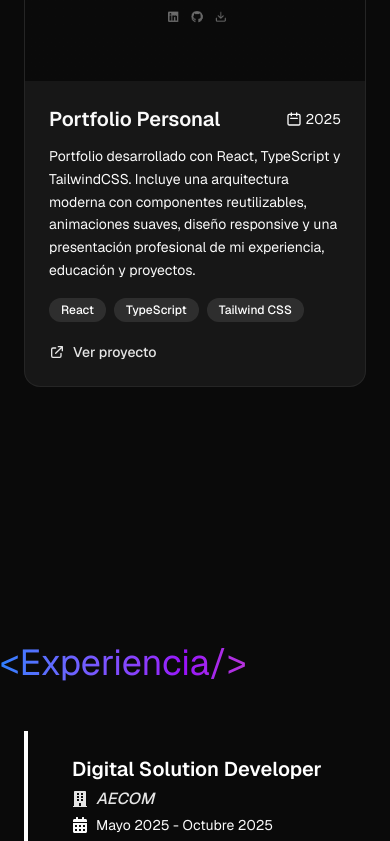
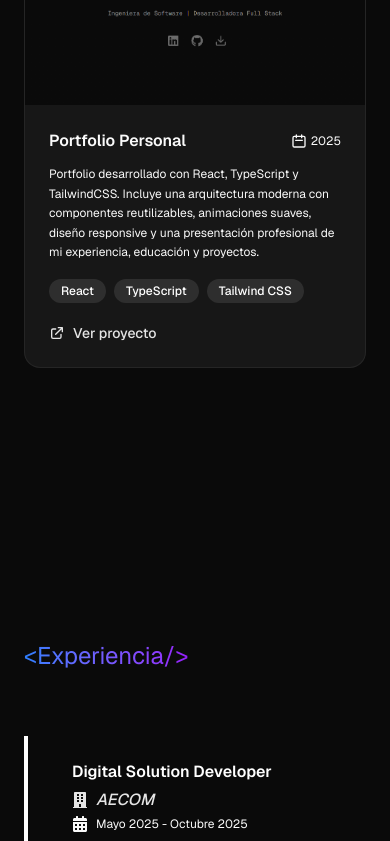
Before and after one commit to innakrasimirova95/ikrasimirova_portfolio, a Next.js app in the folder portfolio/: page / in a window 390 px wide. Shown: the part 1240-2081 px from the top of the page. Built offline with nearby package versions, Linux system fonts and the light colour scheme.

Commit message:
refactor: update styling and structure of various components for consistency and improved readability

```diff
--- a/portfolio/src/app/page.tsx
+++ b/portfolio/src/app/page.tsx
@@ -53,7 +53,7 @@ export default function Home() {
       { ref: experienciaRef, id: "experiencia" },
       { ref: educacionRef, id: "educacion" },
       { ref: tecnologiasRef, id: "tecnologias" },
-      { ref: contactoRef, id: "contacto" }, // Add new ref
+      { ref: contactoRef, id: "contacto" },
     ];
 
     const observerOptions = {
@@ -195,7 +195,7 @@ export default function Home() {
         <Experience ref={experienciaRef} />
         <EducationTimeline ref={educacionRef} />
         <TechIcons ref={tecnologiasRef} />
-        <ContactForm ref={contactoRef} /> {/* Add ContactForm */}
+        <ContactForm ref={contactoRef} />
       </main>
     </>
   );
--- a/portfolio/src/components/ContactForm.tsx
+++ b/portfolio/src/components/ContactForm.tsx
@@ -63,14 +63,9 @@ export const ContactForm = React.forwardRef<HTMLElement, ContactFormProps>(
         className={cn("scroll-mt-24 w-full", className)}
       >
         <div>
-          <SectionTitle className="text-3xl md:text-4xl mb-4">
+          <SectionTitle className="mb-4">
             &lt;Contacto/&gt;
           </SectionTitle>
-
-          <p className="text-sm md:text-base text-foreground mb-10 max-w-3xl">
-            Si quieres hablar sobre oportunidades, colaboración o simplemente
-            saludar, puedes enviarme un mensaje a través de este formulario.
-          </p>
 
           <div className="relative">
             <div className="pointer-events-none absolute inset-0 -z-10 rounded-[2rem] bg-gradient-to-br from-blue-500/20 via-purple-500/10 to-pink-500/20 blur-3xl" />
--- a/portfolio/src/components/EducationTimeline.tsx
+++ b/portfolio/src/components/EducationTimeline.tsx
@@ -38,7 +38,7 @@ export const EducationTimeline = React.forwardRef<HTMLElement>((props, ref) => {
           <div key={i} className="group relative transition-all duration-300 ease-in-out transform hover:scale-105 hover:shadow-lg p-6 mb-8">
             <div className="absolute left-0 top-0 bottom-0 w-1 bg-white group-hover:bg-gradient-to-b from-blue-500 via-purple-600 to-pink-500 transition-all duration-300"></div>
             <div className="pl-6">
-              <h3 className="text-xl font-semibold text-gray-900 dark:text-white mb-1">
+              <h3 className="text-base sm:text-xl font-semibold text-gray-900 dark:text-white mb-1">
                 {item.title}
               </h3>
 
@@ -47,13 +47,13 @@ export const EducationTimeline = React.forwardRef<HTMLElement>((props, ref) => {
                 {item.institution}
               </p>
 
-              <p className="flex items-center gap-2 text-sm text-foreground">
+              <p className="flex items-center gap-2 text-xs sm:text-sm text-foreground">
                 <HiOutlineCalendar className="w-5 h-5" />
                 {item.date}
               </p>
 
               {item.extra && (
-                <p className="mt-1 text-sm text-foreground">{item.extra}</p>
+                <p className="mt-1 text-xs sm:text-base text-foreground">{item.extra}</p>
               )}
             </div>
           </div>
--- a/portfolio/src/components/Experience.tsx
+++ b/portfolio/src/components/Experience.tsx
@@ -40,17 +40,17 @@ const ExperienceComponent = React.forwardRef<HTMLElement>((props, ref) => {
             <div className="absolute left-0 top-0 bottom-0 w-1 bg-white group-hover:bg-gradient-to-b from-blue-500 via-purple-600 to-pink-500 transition-all duration-300" />
 
             <div className="pl-6">
-              <h3 className="text-xl font-semibold text-gray-900 dark:text-white mb-1">{exp.role}</h3>
+              <h3 className="text-base sm:text-xl font-semibold text-gray-900 dark:text-white mb-1">{exp.role}</h3>
 
               <p className="flex items-center gap-2 text-primary font-medium italic mb-1">
                 <FaBuilding className="w-4 h-4" /> {exp.company}
               </p>
 
-              <p className="flex items-center gap-2 text-sm text-foreground mb-2">
+              <p className="flex items-center gap-2 text-xs sm:text-sm text-foreground mb-2">
                 <FaCalendarAlt className="w-4 h-4" /> {exp.period}
               </p>
 
-              <p className="text-base text-foreground">
+              <p className="text-xs sm:text-base text-foreground">
                 {exp.description}
               </p>
             </div>
--- a/portfolio/src/components/Projects.tsx
+++ b/portfolio/src/components/Projects.tsx
@@ -49,16 +49,16 @@ export const Projects = React.forwardRef<HTMLElement>((props, ref) => {
             {/* Contenido */}
             <div className="p-6">
               <div className="flex justify-between items-center mb-3">
-                <h3 className="text-xl font-semibold text-foreground">
+                <h3 className="text-base sm:text-xl font-semibold text-foreground">
                   {project.title}
                 </h3>
-                <span className="flex items-center text-sm text-foreground gap-1">
+                <span className="flex items-center text-xs sm:text-sm text-foreground gap-1">
                   <HiOutlineCalendar className="w-4 h-4" />
                   {project.year}
                 </span>
               </div>
 
-              <p className="text-sm text-foreground mb-4 leading-relaxed">
+              <p className="text-xs sm:text-sm text-foreground mb-4 leading-relaxed">
                 {project.description}
               </p>
 
--- a/portfolio/src/components/Tecnologias.tsx
+++ b/portfolio/src/components/Tecnologias.tsx
@@ -53,7 +53,7 @@ export const TechIcons = React.forwardRef<HTMLElement>((props, ref) => {
   return (
     <section id="tecnologias" ref={ref}>
       <SectionTitle>&lt;Tecnologías/&gt;</SectionTitle>
-      <div className="grid grid-cols-3 sm:grid-cols-4 md:grid-cols-6 gap-8">
+      <div className="grid grid-cols-4 sm:grid-cols-5 md:grid-cols-7 gap-6">
         {techStack.map(({ icon: Icon, baseColor, hoverColor, name }, i) => {
           const isHovered = hovered === i;
           return (
@@ -68,7 +68,7 @@ export const TechIcons = React.forwardRef<HTMLElement>((props, ref) => {
                 transform: isHovered ? "scale(1.1)" : "scale(1)",
               }}
             >
-              <Icon className="text-6xl" />
+              <Icon className="text-4xl sm:text-5xl md:text-6xl" />
             </div>
           );
         })}
--- a/portfolio/src/components/ui/SectionTitle.tsx
+++ b/portfolio/src/components/ui/SectionTitle.tsx
@@ -9,7 +9,7 @@ export const SectionTitle = ({ children, className, ...props }: SectionTitleProp
   return (
     <h2
       className={cn(
-        "text-4xl font-small mb-12 bg-gradient-to-r from-blue-500 via-purple-600 to-pink-500 bg-clip-text text-transparent ml-[-1.5rem]",
+        "sticky top-0 z-10 bg-background py-4 text-2xl sm:text-4xl font-normal mb-12 bg-gradient-to-r from-blue-500 via-purple-600 to-pink-500 bg-clip-text text-transparent md:ml-[-1.5rem]",
         className
       )}
       {...props}
```
